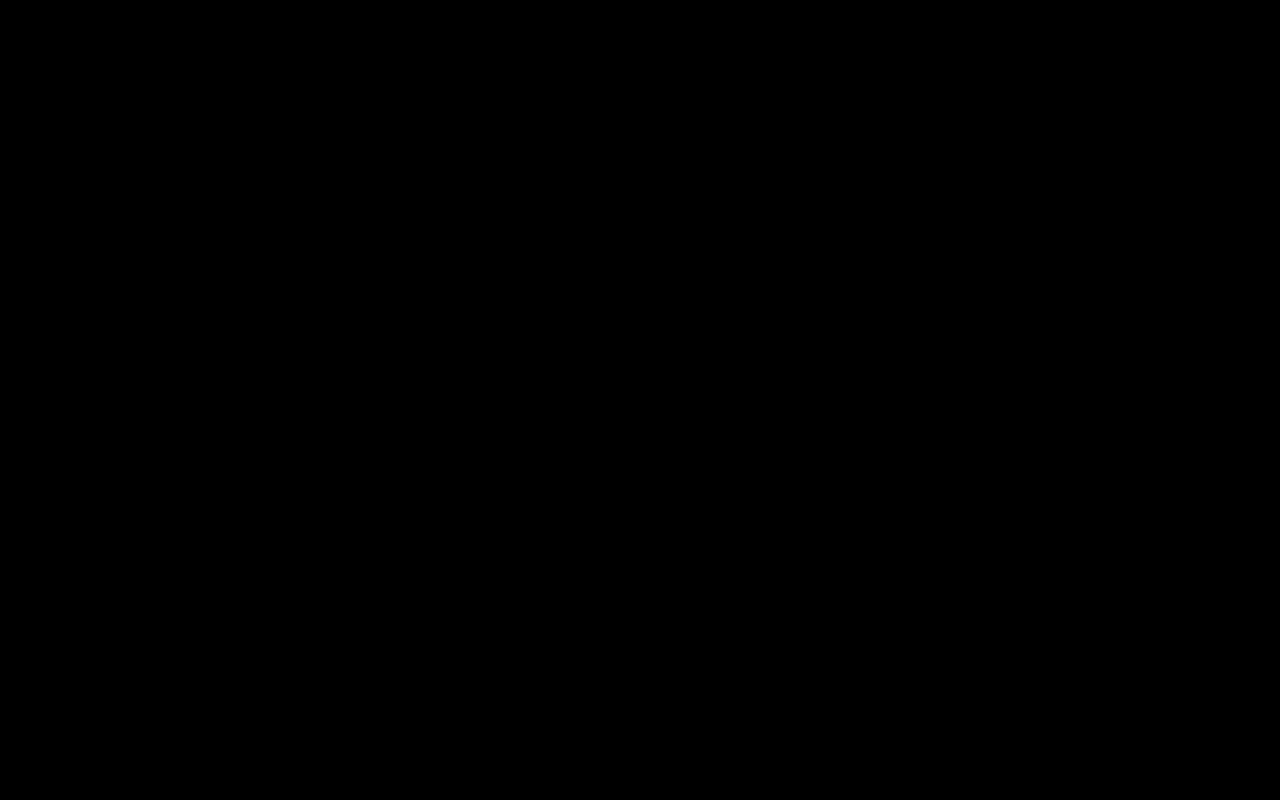
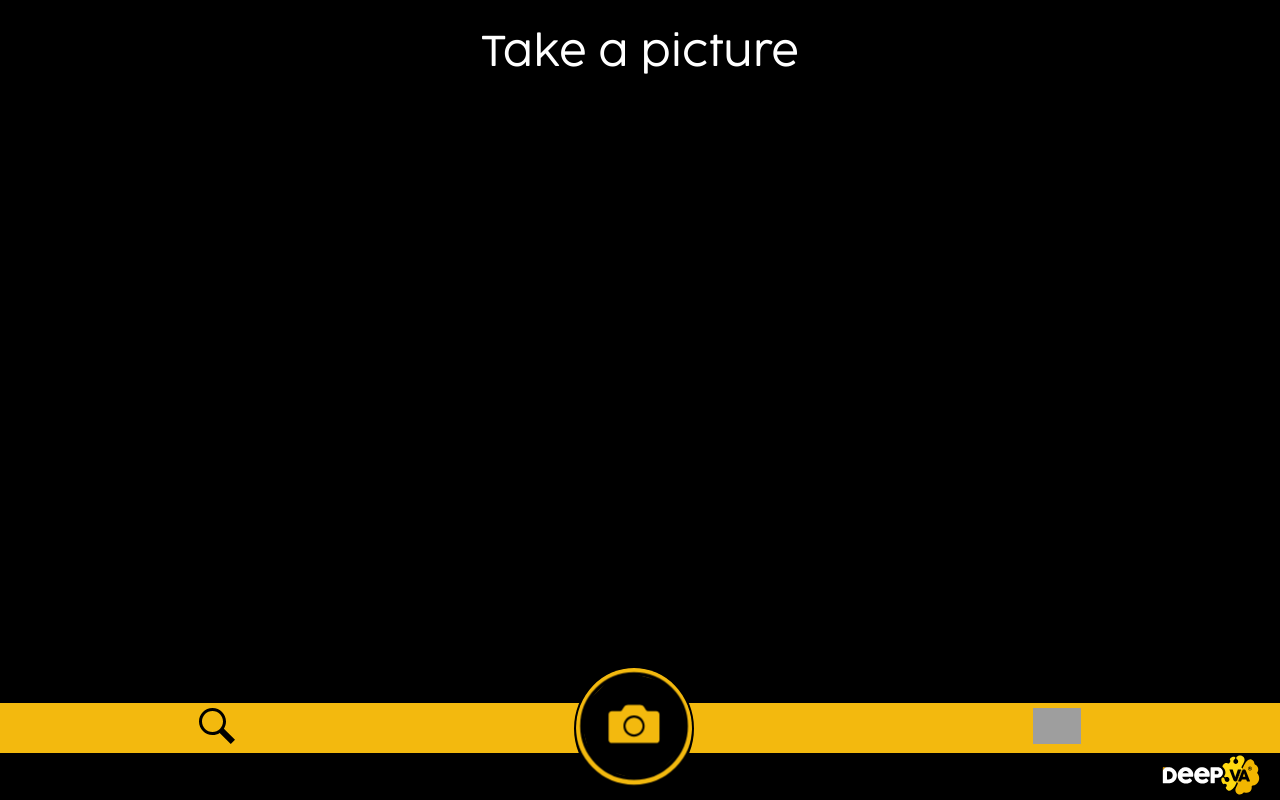
Before and after one commit to ronnyleibham/capstone-project, a React (Vite) app: page /takephoto in a window 1280 px wide. Before the commit this address had no page. Built offline with nearby package versions, Linux system fonts and the light colour scheme; grey boxes are pictures that could not be loaded.

Commit message:
Create Page, SetUp to implement Camera next Step

```diff
--- a/src/app/App.tsx
+++ b/src/app/App.tsx
@@ -1,11 +1,13 @@
 import { BrowserRouter, Routes, Route } from 'react-router-dom';
 import LaunchApp from './pages/LaunchApp/LaunchApp';
+import TakePhoto from './pages/TakePhoto/TakePhoto';
 
 function App(): JSX.Element {
   return (
     <BrowserRouter>
       <Routes>
         <Route path="/" element={<LaunchApp />}></Route>
+        <Route path="/takephoto/" element={<TakePhoto />}></Route>
       </Routes>
     </BrowserRouter>
   );
--- /dev/null
+++ b/src/app/pages/TakePhoto/TakePhoto.tsx
@@ -0,0 +1,29 @@
+import styled from 'styled-components';
+import NavBarCamera from '../../components/NavBarCamera/NavBarCamera';
+
+export default function TakePhoto(): JSX.Element {
+  return (
+    <StyledBody>
+      <StyledHeading>Take a picture</StyledHeading>
+      <NavBarCamera />
+    </StyledBody>
+  );
+}
+
+const StyledBody = styled.div`
+  display: grid;
+  grid-template-columns: 1fr;
+  grid-template-rows: 100px auto;
+  grid-template-areas: 'Top' 'Center';
+  justify-items: center;
+  height: 100vh;
+`;
+
+const StyledHeading = styled.div`
+  align-self: start;
+  grid-area: Top;
+  font-family: CocoGooseLight;
+  font-size: 2.5em;
+  font-weight: 500;
+  padding-top: 30px;
+`;
```
Also changed, not shown: 1 other file (tests, documents, lock files or other folders).
